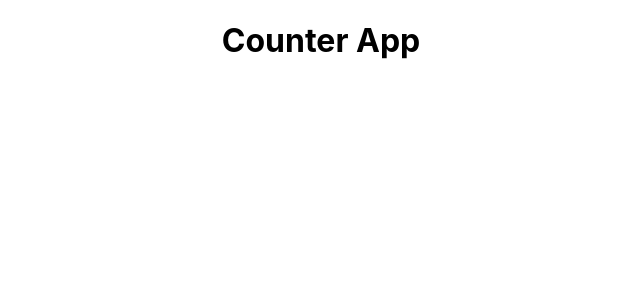
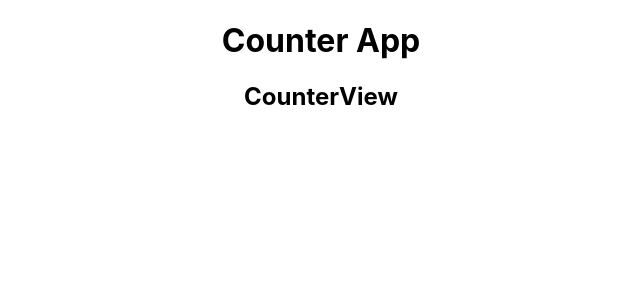
Before and after one commit to emonShimoul/react-redux-toolkit-basic-yt, a React (Create React App) app: page / in a window 1280 px wide. Shown: the top 300 px of the page, without its empty margins (319-959 px from the left). Built offline with nearby package versions, Linux system fonts and the light colour scheme.

Commit message:
added some components

```diff
--- a/src/App.js
+++ b/src/App.js
@@ -1,9 +1,11 @@
 import './App.css';
+import CounterView from './features/counter/CounterView';
 
 function App() {
   return (
     <div className="App">
       <h1>Counter App</h1>
+      <CounterView></CounterView>
     </div>
   );
 }
--- /dev/null
+++ b/src/features/counter/CounterView.js
@@ -0,0 +1,11 @@
+import React from 'react';
+
+const CounterView = () => {
+    return (
+        <div>
+            <h2>CounterView</h2>
+        </div>
+    );
+};
+
+export default CounterView;
```
Also changed, not shown: src/features/todos/TodosView.js (added), src/features/todos/todosSlice.js (added).
